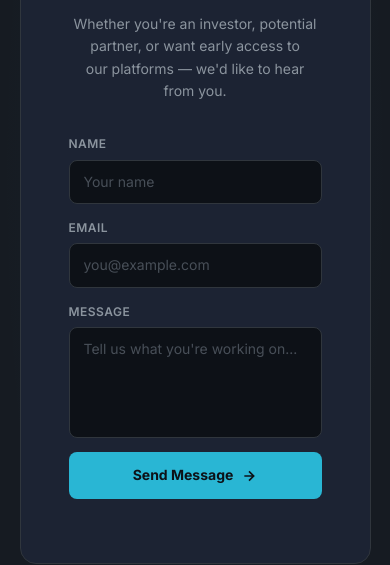
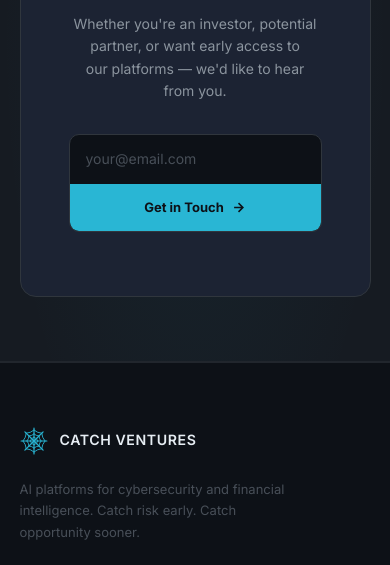
Before and after one commit to catchsim/catchventures-site, a plain HTML site: page index.html in a window 390 px wide. Shown: the part 5269-5834 px from the top of the page. Drawn offline with Linux system fonts and the light colour scheme.

Commit message:
Simplify contact: email input + Get in Touch button

```diff
--- a/index.html
+++ b/index.html
@@ -693,79 +693,62 @@
   }
 
 
-  /* ── Contact Form ── */
-  .cv-contact-form {
+  /* ── Email Capture ── */
+  .cv-email-capture {
     width: 100%;
-    max-width: 560px;
+    max-width: 480px;
     margin: 28px auto 0;
-    display: flex;
-    flex-direction: column;
-    gap: 14px;
     text-align: left;
   }
-  .cv-contact-form__row {
-    display: grid;
-    grid-template-columns: 1fr 1fr;
-    gap: 14px;
+  .cv-email-capture__row {
+    display: flex;
+    gap: 0;
+    border: 1px solid #30363d;
+    border-radius: 10px;
+    overflow: hidden;
+    background: #0d1117;
+    transition: border-color 0.2s;
   }
-  .cv-contact-form__field {
-    display: flex;
-    flex-direction: column;
-    gap: 6px;
-  }
-  .cv-contact-form__field label {
-    font-size: 12px;
-    font-weight: 600;
-    letter-spacing: 0.04em;
-    text-transform: uppercase;
-    color: #8b949e;
-  }
-  .cv-contact-form__field input,
-  .cv-contact-form__field textarea {
-    background: #0d1117;
-    border: 1px solid #30363d;
-    border-radius: 8px;
-    padding: 10px 14px;
+  .cv-email-capture__row:focus-within { border-color: #29b6d4; }
+  .cv-email-capture input[type="email"] {
+    flex: 1;
+    background: transparent;
+    border: none;
+    outline: none;
+    padding: 13px 16px;
     font-family: 'Inter', sans-serif;
     font-size: 14px;
     color: #e6edf3;
-    outline: none;
-    transition: border-color 0.2s;
-    resize: none;
   }
-  .cv-contact-form__field input::placeholder,
-  .cv-contact-form__field textarea::placeholder { color: #484f58; }
-  .cv-contact-form__field input:focus,
-  .cv-contact-form__field textarea:focus { border-color: #29b6d4; }
-  .cv-contact-form__submit {
+  .cv-email-capture input[type="email"]::placeholder { color: #484f58; }
+  .cv-email-capture button {
     display: inline-flex;
     align-items: center;
-    justify-content: center;
-    gap: 8px;
+    gap: 7px;
     background: #29b6d4;
     color: #0d1117;
     border: none;
-    border-radius: 8px;
-    padding: 12px 28px;
+    padding: 13px 20px;
     font-family: 'Inter', sans-serif;
-    font-size: 14px;
+    font-size: 13px;
     font-weight: 700;
     cursor: pointer;
     transition: background 0.2s, opacity 0.2s;
-    align-self: flex-start;
+    white-space: nowrap;
   }
-  .cv-contact-form__submit:hover { background: #5ecfdf; }
-  .cv-contact-form__submit:disabled { opacity: 0.5; cursor: not-allowed; }
-  .cv-contact-form__success {
+  .cv-email-capture button:hover { background: #5ecfdf; }
+  .cv-email-capture button:disabled { opacity: 0.5; cursor: not-allowed; }
+  .cv-email-capture__success {
     display: none;
     font-size: 13px;
     color: #22c55e;
-    margin-top: 4px;
+    margin-top: 10px;
+    padding-left: 4px;
   }
-  .cv-contact-form__success.visible { display: block; }
-  @media (max-width: 600px) {
-    .cv-contact-form__row { grid-template-columns: 1fr; }
-    .cv-contact-form__submit { width: 100%; justify-content: center; }
+  .cv-email-capture__success.visible { display: block; }
+  @media (max-width: 480px) {
+    .cv-email-capture__row { flex-direction: column; border-radius: 10px; }
+    .cv-email-capture button { justify-content: center; border-radius: 0 0 8px 8px; }
   }
 
 </style>
@@ -1248,26 +1231,15 @@
         <h2 class="contact-band__title">Interested in working together?</h2>
         <p class="contact-band__sub">Whether you're an investor, potential partner, or want early access to our platforms — we'd like to hear from you.</p>
 
-        <form class="cv-contact-form" id="cv-contact-form" action="https://formspree.io/f/REPLACE_WITH_FORMSPREE_ID" method="POST" novalidate>
-          <div class="cv-contact-form__row">
-            <div class="cv-contact-form__field">
-              <label for="cf-name">Name</label>
-              <input type="text" id="cf-name" name="name" placeholder="Your name" required autocomplete="name">
-            </div>
-            <div class="cv-contact-form__field">
-              <label for="cf-email">Email</label>
-              <input type="email" id="cf-email" name="email" placeholder="you@example.com" required autocomplete="email">
-            </div>
+        <form class="cv-email-capture" id="cv-email-capture" action="https://formspree.io/f/REPLACE_WITH_FORMSPREE_ID" method="POST" novalidate>
+          <div class="cv-email-capture__row">
+            <input type="email" name="email" placeholder="your@email.com" required autocomplete="email" aria-label="Your email address">
+            <button type="submit">
+              <span class="cv-email-capture__btn-text">Get in Touch</span>
+              <svg width="15" height="15" viewBox="0 0 24 24" fill="none" stroke="currentColor" stroke-width="2.5" aria-hidden="true"><path d="M5 12h14M12 5l7 7-7 7"/></svg>
+            </button>
           </div>
-          <div class="cv-contact-form__field">
-            <label for="cf-message">Message</label>
-            <textarea id="cf-message" name="message" rows="4" placeholder="Tell us what you're working on..." required></textarea>
-          </div>
-          <button type="submit" class="cv-contact-form__submit">
-            <span class="cv-contact-form__submit-text">Send Message</span>
-            <svg width="16" height="16" viewBox="0 0 24 24" fill="none" stroke="currentColor" stroke-width="2.5" aria-hidden="true"><path d="M5 12h14M12 5l7 7-7 7"/></svg>
-          </button>
-          <p class="cv-contact-form__success" id="cv-form-success" aria-live="polite">Message sent — we'll be in touch soon.</p>
+          <p class="cv-email-capture__success" id="cv-email-success" aria-live="polite">Got it — we'll be in touch soon.</p>
         </form>
       </div>
     </div>
@@ -1394,16 +1366,16 @@
 </script>
 
 <script>
-  // Contact form AJAX submission
+  // Email capture AJAX submission
   (function() {
-    var form = document.getElementById('cv-contact-form');
+    var form = document.getElementById('cv-email-capture');
     if (!form) return;
     form.addEventListener('submit', function(e) {
       e.preventDefault();
-      var btn = form.querySelector('.cv-contact-form__submit');
-      var success = document.getElementById('cv-form-success');
+      var btn = form.querySelector('button');
+      var success = document.getElementById('cv-email-success');
       btn.disabled = true;
-      btn.querySelector('.cv-contact-form__submit-text').textContent = 'Sending...';
+      btn.querySelector('.cv-email-capture__btn-text').textContent = 'Sending...';
       fetch(form.action, {
         method: 'POST',
         body: new FormData(form),
@@ -1412,16 +1384,14 @@
         if (res.ok) {
           form.reset();
           success.classList.add('visible');
-          btn.querySelector('.cv-contact-form__submit-text').textContent = 'Sent!';
+          btn.querySelector('.cv-email-capture__btn-text').textContent = 'Sent!';
         } else {
           btn.disabled = false;
-          btn.querySelector('.cv-contact-form__submit-text').textContent = 'Send Message';
-          alert('Something went wrong. Please try again.');
+          btn.querySelector('.cv-email-capture__btn-text').textContent = 'Get in Touch';
         }
       }).catch(function() {
         btn.disabled = false;
-        btn.querySelector('.cv-contact-form__submit-text').textContent = 'Send Message';
-        alert('Network error. Please try again.');
+        btn.querySelector('.cv-email-capture__btn-text').textContent = 'Get in Touch';
       });
     });
   })();
```
